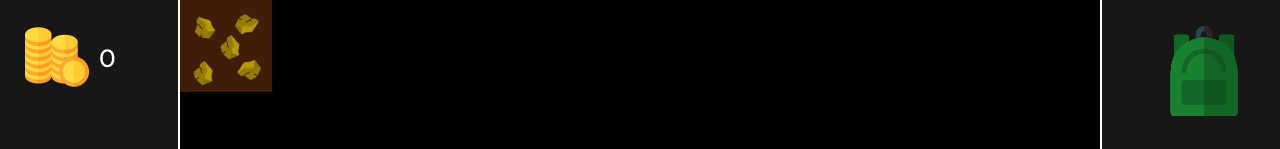
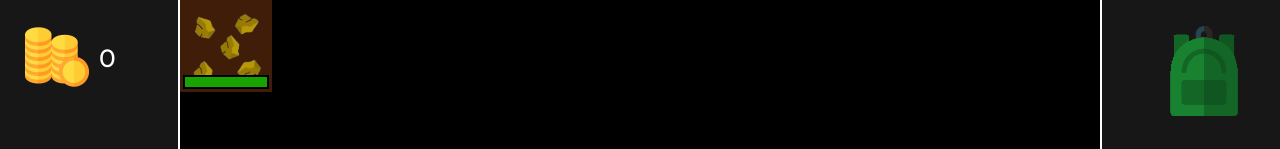
Before and after one commit to GaynetdinovR/MinerGame_JS, a React (Create React App) app: page / in a window 1280 px wide. Shown: the top 149 px of the page. Built offline with nearby package versions, Linux system fonts and the light colour scheme.

Commit message:
blocks breaking done

```diff
--- a/src/assets/styles/components/map.sass
+++ b/src/assets/styles/components/map.sass
@@ -30,6 +30,9 @@
         transition: 200ms
 
         & img
+            position: relative
+            z-index: 1
+
             @include img(92px, cover)
     &__block.dark
         filter: brightness(0)
@@ -58,6 +61,30 @@
         opacity: 0
         filter: none
 
+    &__block-health-bar
+        position: absolute
+        z-index: 2
+
+        bottom: 5px
+        width: calc(100% - 10px)
+        height: 10px
+
+        left: 50%
+        transform: translateX(-50%)
+
+        background: $green
+
+        &::after
+            content: ''
+            position: absolute
+
+            border: 2px solid $black
+            width: 100%
+            height: 100%
+
+            left: -2px
+            top: -2px
+
     &__line-wrap
         position: absolute
         bottom: 90px
--- a/src/classes/Generation.js
+++ b/src/classes/Generation.js
@@ -5,7 +5,6 @@ class Generation {
     /**
      * Начальная генерация карты на 100 блоков
      * @param {*} megredData object
-     * @param {*} level object
      * @returns array
      */
     generateMap = (megredData) => {
@@ -36,6 +35,11 @@ class Generation {
             const block = { x: x, y: y, light: light, breaked: false };
 
             const temp = { ...other.drop(blockTypes), ...block };
+
+            temp['durability_changed'] = data.find(
+                data.getMergedData().blocks,
+                temp.name
+            ).durability;
 
             row.push(temp);
         }
@@ -83,6 +87,7 @@ class Generation {
     formatBlockTypes = (megredData, level) => {
         const { levels, blocks } = megredData;
 
+        console.log(level);
         const result = [];
         const levelInfo = data.find(levels, level.name);
 
--- /dev/null
+++ b/src/classes/Inventory.js
@@ -0,0 +1,11 @@
+class Inventory {
+    findEquipedTool = (tools) => {
+        for (const tool of tools) {
+            if (tool.equiped) return tool.name;
+        }
+    };
+}
+
+const inventory = new Inventory();
+
+export default inventory;
--- a/src/classes/Map.js
+++ b/src/classes/Map.js
@@ -1,6 +1,42 @@
+import data from './Data.js';
+
 class Map {
+    /**
+     * Возвращает блок
+     * @param {*} blocks [[]]
+     * @param {*} x number
+     * @param {*} y number
+     * @returns object
+     */
     getBlock = (blocks, x, y) => {
         return blocks.flat().filter((block) => block.x == x && block.y == y)[0];
+    };
+
+    /**
+     * Возвращает информацию о блоке
+     * @param name string
+     * @returns object
+     */
+    getBlockInfo = (name) => {
+        return data.find(data.getMergedData().blocks, name);
+    };
+
+    /**
+     * Возвращает изображение блока
+     * @param {*} imgs array
+     * @param {*} level string
+     * @returns object
+     */
+    findBlockImg = (imgs, level) => {
+        const levels = {
+            cave_1: 0,
+            cave_2: 1,
+            cave_3: 0,
+            cave_4: 0,
+            cave_5: 1
+        };
+
+        return imgs.length == 1 ? imgs[0] : imgs[levels[level]];
     };
 }
 
--- a/src/components/Map/Map.jsx
+++ b/src/components/Map/Map.jsx
@@ -2,31 +2,18 @@ import React from 'react';
 import data from '../../classes/Data.js';
 import { useSelector } from 'react-redux';
 import Block from './components/Block.jsx';
+import map from '../../classes/Map.js';
+import inventory from '../../classes/Inventory.js';
 
 const Map = () => {
     const level = useSelector((state) => state.level);
-    const map = useSelector((state) => state.map);
+    const mapState = useSelector((state) => state.map);
+    const inventoryState = useSelector((state) => state.inventory);
 
-    const mergedData = data.getMergedData();
-    const background = data.find(mergedData.levels, level.name);
+    const { levels, tools } = data.getMergedData();
+    const background = data.find(levels, level.name);
 
-    const getBlockInfo = (name) => {
-        return data.find(mergedData.blocks, name);
-    };
-
-    const findBlock = (imgs) => {
-        const levels = {
-            cave_1: 0,
-            cave_2: 1,
-            cave_3: 0,
-            cave_4: 0,
-            cave_5: 1
-        };
-
-        return imgs.length == 1 ? imgs[0] : imgs[levels[level.name]];
-    };
-
-    const blocksToGenerate = map.blocks;
+    const blocksToGenerate = mapState.blocks;
 
     return (
         <aside className="map">
@@ -35,22 +22,28 @@ const Map = () => {
             </div>
 
             <div className="map__blocks">
-                {blocksToGenerate.flat().map((block, i) => {
-                    let blockInfo = getBlockInfo(block.name);
+                {blocksToGenerate.flat().map((mapBlock, i) => {
+                    let blockInfo = map.getBlockInfo(mapBlock.name);
 
-                    const coords = [i % 10, Math.floor(i / 10)];
+                    const block = {
+                        name: mapBlock.name,
+                        x: i % 10,
+                        y: Math.floor(i / 10),
+                        light: mapBlock.light,
+                        breaked: mapBlock.breaked,
+                        durability: blockInfo.durability
+                    };
 
-                    const temp = { ...block, ...blockInfo };
+                    const toolName = inventory.findEquipedTool(inventoryState.tools);
+                    const { name, damage } = data.find(tools, toolName);
+                    const tool = { name: name, damage: damage };
 
                     return (
                         <Block
                             key={i}
-                            x={coords[0]}
-                            y={coords[1]}
-                            light={temp.light}
-                            breaked={temp.breaked}
-                            name={temp.name}
-                            img={findBlock(temp.img)}
+                            block={block}
+                            tool={tool}
+                            img={map.findBlockImg(blockInfo.img, level.name)}
                         />
                     );
                 })}
--- a/src/components/Map/components/Block.jsx
+++ b/src/components/Map/components/Block.jsx
@@ -1,11 +1,14 @@
-import React from 'react';
+import React, { useState } from 'react';
 import { useDispatch, useSelector } from 'react-redux';
 import { setBlock } from '../../../store/slices/mapSlice.js';
 import light from '../../../classes/Light.js';
+import map from '../../../classes/Map.js';
 
-const Block = (block) => {
+const Block = ({ block, img, tool }) => {
     const dispatch = useDispatch();
-    const map = useSelector((state) => state.map);
+    const [healthBarStyle, setHealthBarStyle] = useState({});
+
+    const mapState = useSelector((state) => state.map);
 
     /**
      * Возвращает сломанный блок
@@ -44,15 +47,85 @@ const Block = (block) => {
      * Функция-обертка для ломания блока
      */
     const breakBlock = () => {
-        setBlocksFromArray(light.getUpdatedMapLight(map.blocks, getBreakedBlock()));
+        setBlocksFromArray(light.getUpdatedMapLight(mapState.blocks, getBreakedBlock()));
+    };
+
+    /**
+     * Устанавливает стили полоске прочности
+     * @param {*} percentage
+     */
+    const setHealthBar = (percentage) => {
+        let color;
+
+        if (percentage >= 75) color = '#17A400';
+        if (percentage >= 35 && percentage < 75) color = '#BB9D00';
+        if (percentage < 35) color = '#CC0000';
+
+        let styles = {};
+
+        styles.backgroundColor = color;
+        styles.width = `calc(${percentage}% - 10px)`;
+        styles.display = 'block';
+
+        setHealthBarStyle(styles);
+    };
+
+    /**
+     * Наносит урон блоку
+     */
+    const beatBlock = () => {
+        const durability_changed = getBlockDurability();
+
+        const temp = {
+            x: block.x,
+            y: block.y,
+            durability_changed: durability_changed - tool.damage
+        };
+
+        setHealthBar(getHealthBarWidth(durability_changed - tool.damage));
+
+        dispatch(setBlock(temp));
+    };
+
+    /**
+     * Проверяет нанести урон блоку или сломать его
+     */
+    const checkBlockToBreak = () => {
+        const { damage } = tool;
+        const durability_changed = getBlockDurability();
+
+        if (durability_changed - damage <= 0) {
+            breakBlock();
+            return;
+        }
+
+        beatBlock();
+    };
+
+    /**
+     * Возвращает ширину полоски здоровья
+     * @param durability_changed number
+     * @returns number
+     */
+    const getHealthBarWidth = (durability_changed) => {
+        return Math.round((durability_changed / block.durability) * 100);
+    };
+
+    /**
+     * Возвращает прочность блока
+     * @returns number
+     */
+    const getBlockDurability = () => {
+        return map.getBlock(mapState.blocks, block.x, block.y).durability_changed;
     };
 
     return (
         <button
-            onClick={() => breakBlock()}
+            onClick={() => checkBlockToBreak()}
             disabled={block.light == '2' ? false : true}
             className={`map__block map__${block.name} ${findLightClass()} ${findClassBreaked()}`}>
-            <img src={block.img} alt={block.name} />
+            <img src={img} alt={block.name} />
+            <div className="map__block-health-bar" style={healthBarStyle}></div>
         </button>
     );
 };
```
